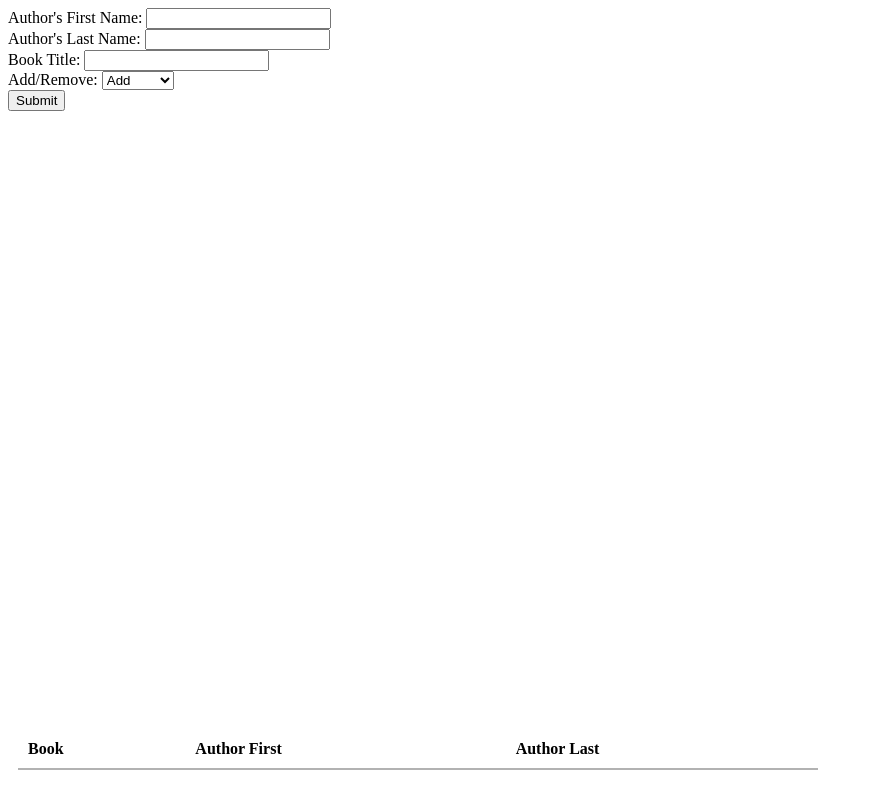
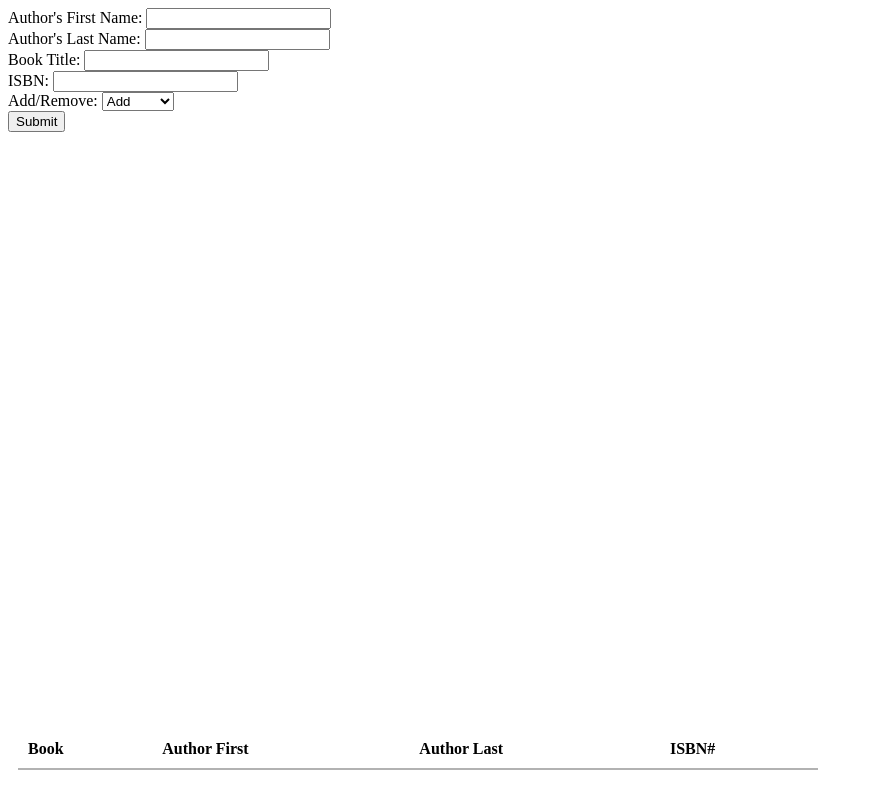
Before and after one commit to NUAMESDarrellGehring/AmazonEC2, a PHP site: page /userLibraryPage.php in a window 1280 px wide. Shown: the whole page, without its empty margins (0-873 px from the left). Run offline with PHP 8.4, Linux system fonts and the light colour scheme; the visitor is signed in with stand-in values (Sample User, id 1); lists and menus that the app fills with data are empty; some libraries are stand-ins or nearby versions.

Commit message:
fafdfdsa

```diff
--- a/AmazonEC2/PersonalLibrary/LibraryActions.php
+++ b/AmazonEC2/PersonalLibrary/LibraryActions.php
@@ -13,7 +13,7 @@
 
         switch($pageAction) {
             case "createbook":
-                $output = array("data" => $library->addbook($_REQUEST['title'], $_REQUEST['authorfirst'], $_REQUEST['authorlast']));
+                $output = array("data" => $library->addbook($_REQUEST['title'], $_REQUEST['authorfirst'], $_REQUEST['authorlast'], $_REQUEST['isbn']));
             break;
 
             case "deletebook":
--- a/AmazonEC2/PersonalLibrary/userLibraryPage.php
+++ b/AmazonEC2/PersonalLibrary/userLibraryPage.php
@@ -39,6 +39,7 @@
                     <th>Book</th>
                     <th>Author First</th>
                     <th>Author Last</th>
+                    <th>ISBN#</th>
                 </tr>
             </thead>
 		</table>
@@ -88,6 +89,7 @@
     	}
 
     	function addBook(){
+        	var isbn = $("input[name='isbn']").val();
     		var authorfirst = $("input[name='authorfirst']").val();
     		var authorlast = $("input[name='authorlast']").val();
     		var title = $("input[name='title']").val();
@@ -95,6 +97,7 @@
 			console.log(authorfirst+" "+authorlast+" "+title);
 
     		var bookdata = new FormData();
+    		bookdata.append('isbn', isbn);
     		bookdata.append('authorfirst', authorfirst);
     		bookdata.append('authorlast', authorlast);
     		bookdata.append('title', title);
@@ -163,7 +166,8 @@
                 "columns": [
                     { "data": "title", title: "Book", "orderable": false},
                     { "data": "authorfirst", title: "Author First", "orderable": false},
-                    { "data": "authorlast", title: "Author Last", "orderable": false}
+                    { "data": "authorlast", title: "Author Last", "orderable": false},
+                    { "data": "isbn", title: "ISBN#", "orderable": false}
                 ],
 
                 "error": function(xhr, status, error) {
@@ -206,6 +210,7 @@
     		Author's First Name: <input type="text" name="authorfirst"><br>
     		Author's Last Name: <input type="text" name="authorlast"><br>
     		Book Title: <input type="text" name="title"><br>
+    		ISBN: <input type="text" name="isbn"><br>
     		Add/Remove: <select name="choice" id="choice">
 				<option value="1">Add</option>
 				<option value="2">Remove</option>
```
Also changed, not shown: AmazonEC2/PersonalLibrary/Libraries.php (+8 -2 lines).
